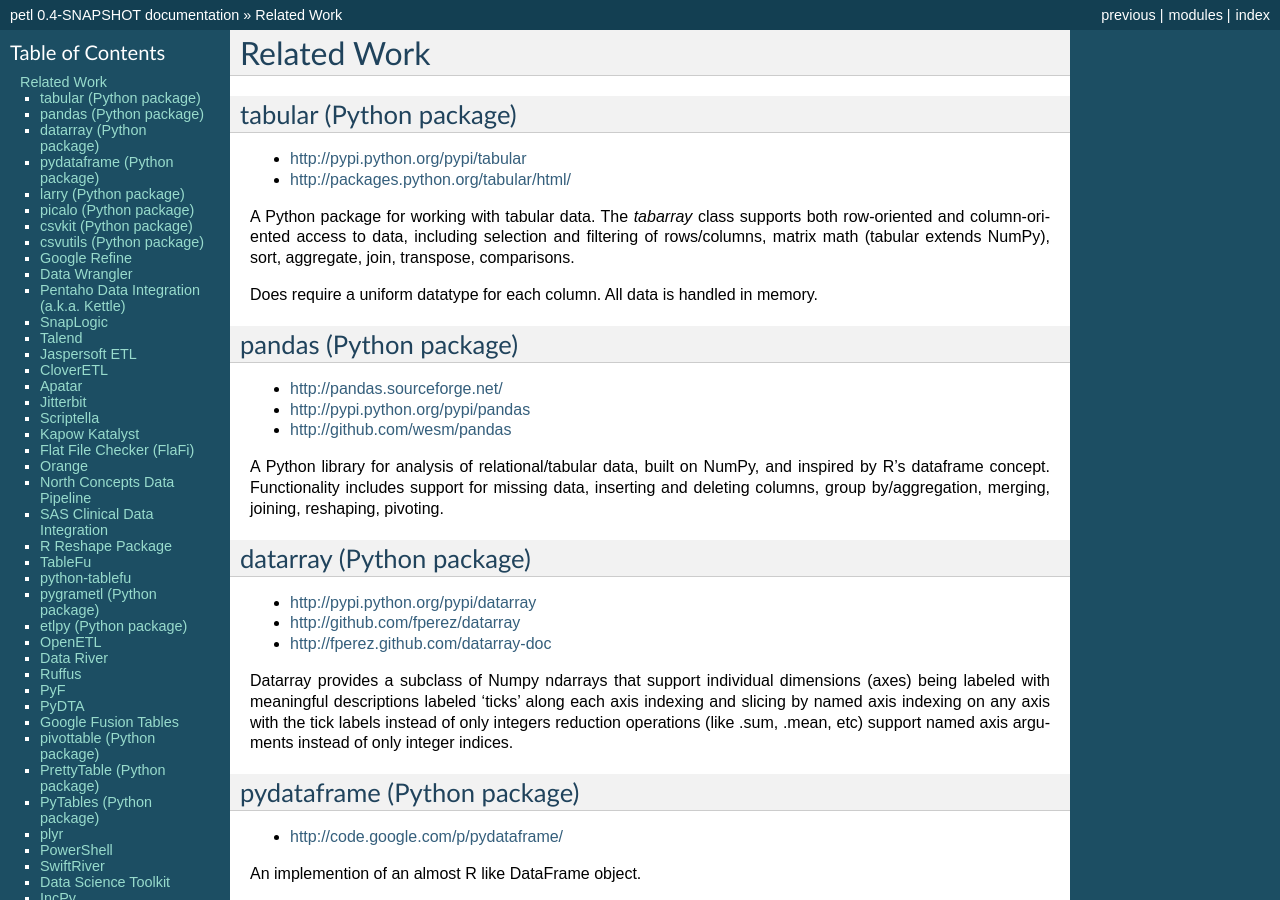
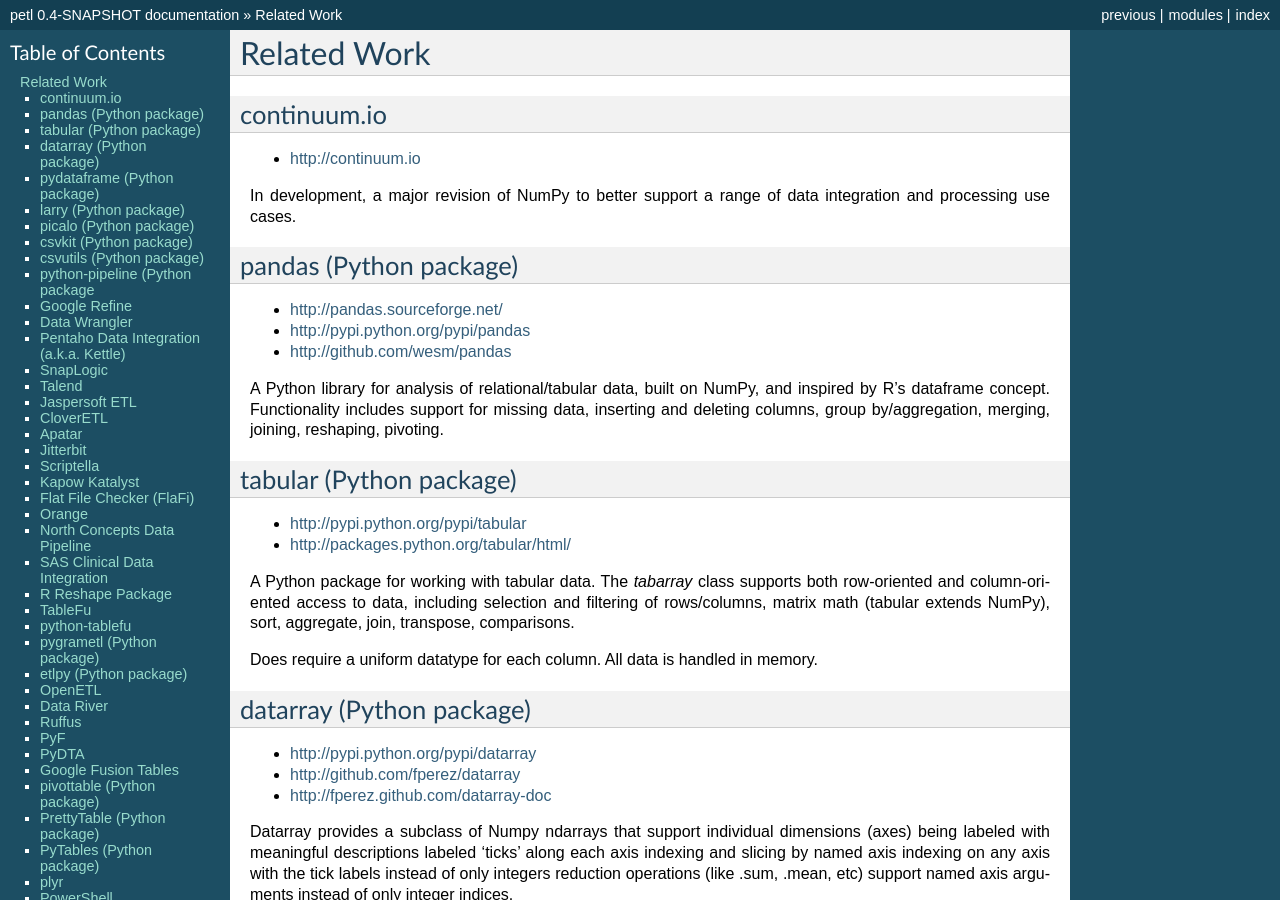
Before and after one commit to petl-developers/petl, a Sphinx documentation site: the page built from docs/related_work.txt, in a window 1280 px wide and 900 px high. Built offline with Sphinx 7.4.7, drawn with Linux system fonts in a browser that asks for light colours; formulas are drawn with MathJax 3; some of the changed text lies outside the part shown.

Commit message:
some more documentation

```diff
--- a/docs/related_work.txt
+++ b/docs/related_work.txt
@@ -1,5 +1,25 @@
 Related Work
 ============
+
+continuum.io
+------------
+
+- http://continuum.io
+
+In development, a major revision of NumPy to better support a range of
+data integration and processing use cases.
+
+pandas (Python package)
+-----------------------
+
+- http://pandas.sourceforge.net/
+- http://pypi.python.org/pypi/pandas
+- http://github.com/wesm/pandas
+
+A Python library for analysis of relational/tabular data, built on
+NumPy, and inspired by R's dataframe concept. Functionality includes
+support for missing data, inserting and deleting columns, group
+by/aggregation, merging, joining, reshaping, pivoting.
 
 tabular (Python package)
 ------------------------
@@ -91,7 +99,10 @@
 
 - http://pypi.python.org/pypi/csvutils
 
-TODO
+python-pipeline (Python package
+-------------------------------
+
+- http://code.google.com/p/python-pipeline/
 
 Google Refine
 -------------
--- a/docs/todo.txt
+++ b/docs/todo.txt
@@ -12,9 +12,8 @@
 - [done] docs - merge() example has an error, uses list instead of tuple for conflict
 - [done] docs - add section about dependencies and petlx
 - [done] docs - add section about chaining and pipelining
-
-- docs - add python-pipeline and continuum.io to related work
-- docs - fix link to pandas?
+- [done] docs - add python-pipeline and continuum.io to related work
+- [done] docs - fix link to pandas
 
 - exclude - convenience functions as complement of select...
 
```
Also changed, not shown: other parts of docs/related_work.txt (+15 -49 lines).
